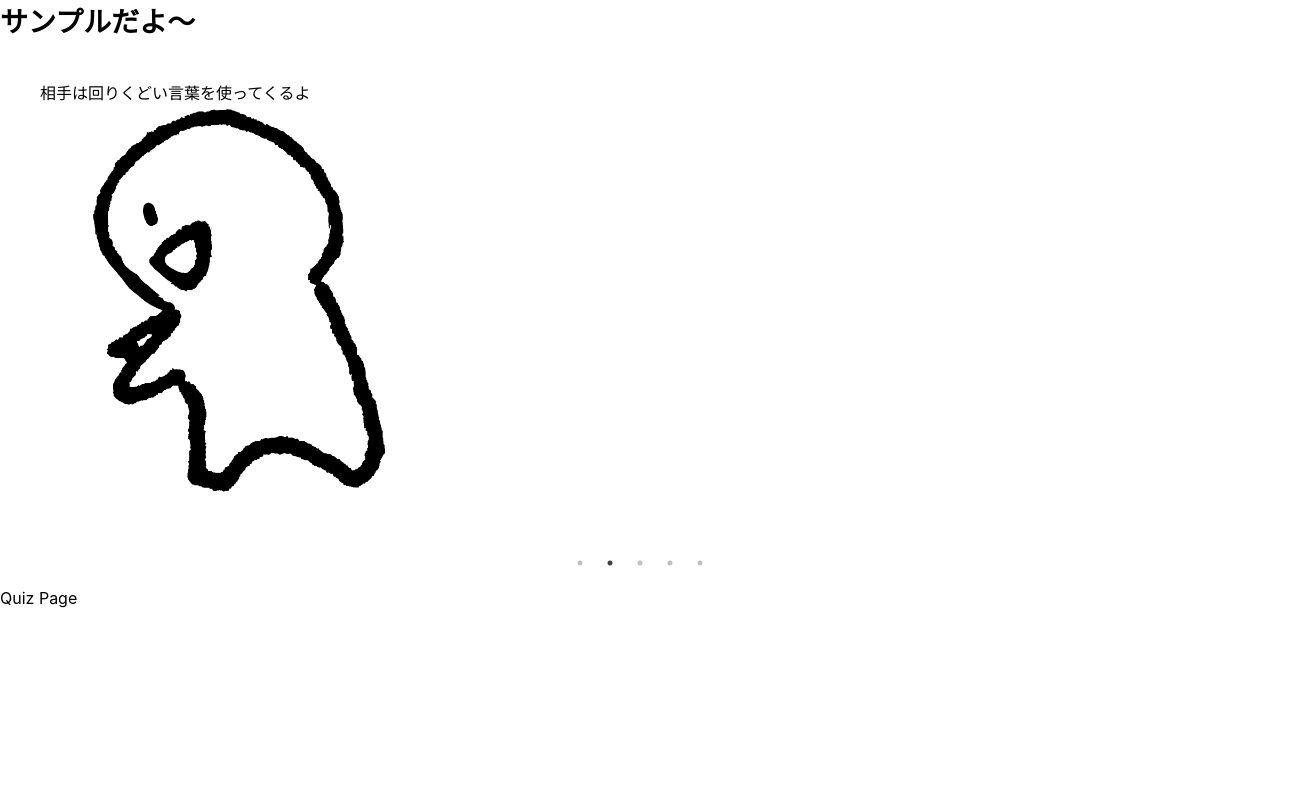
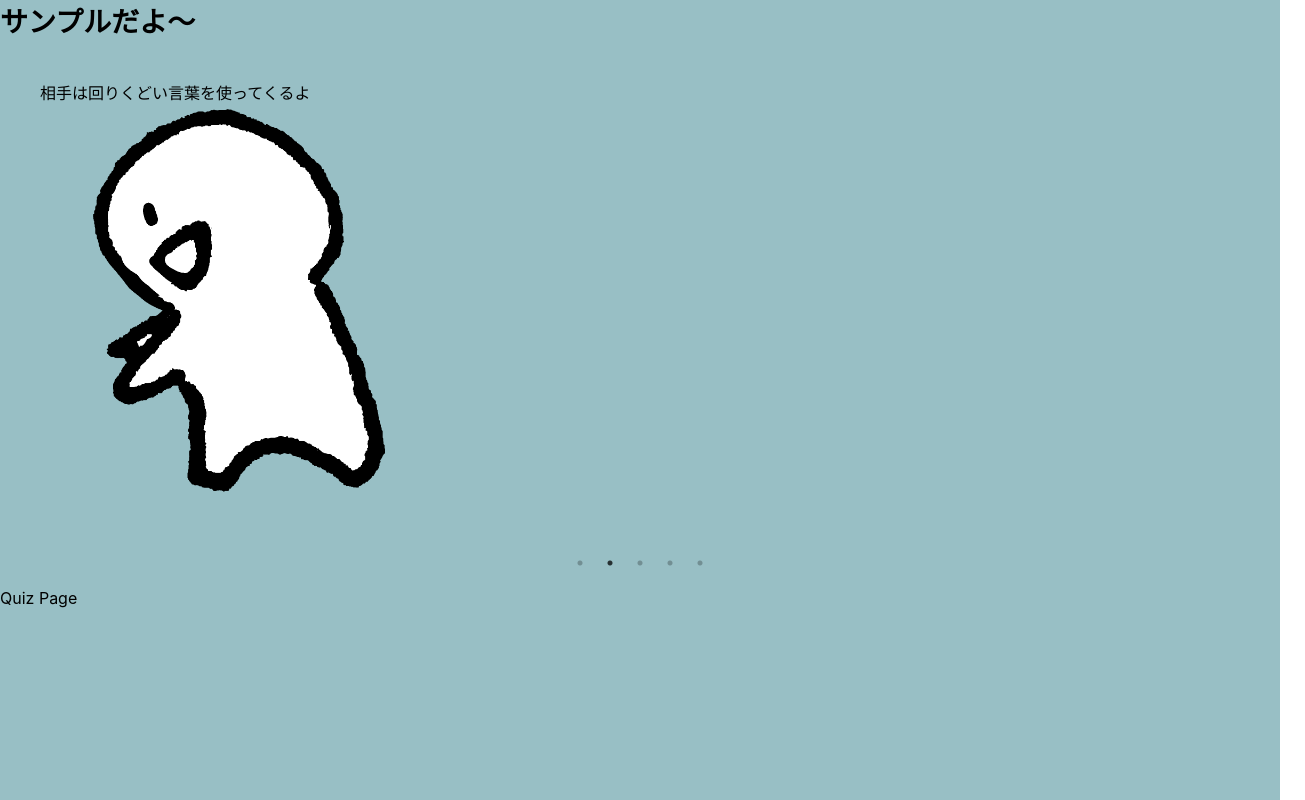
Before and after one commit to natsuto-kun/harasaguri-quiz, a Next.js app: page / in a window 1280 px wide. Shown: the whole page, 1305 px wide, since content can reach past the window. Built offline with nearby package versions, Linux system fonts and the light colour scheme.

Commit message:
fix: スクロールバーの非表示

```diff
--- a/src/layouts/Layout.tsx
+++ b/src/layouts/Layout.tsx
@@ -16,15 +16,6 @@ const container = css`
   min-width: 100vw;
   width: 100vw;
   height: 100vh;
-<<<<<<< HEAD
-`;
-
-const mainContent = css`
-  padding: 40px;
-  width: 100%;
-  height: 100%;
-=======
->>>>>>> refs/remotes/origin/feature/#2_startpage
   background: var(--ui-background-color);
 `;
 
--- a/src/pages/index.tsx
+++ b/src/pages/index.tsx
@@ -42,7 +42,7 @@ const Home: NextPage = () => {
     { id: 2, title: '相手は回りくどい言葉を使ってくるよ', img: '/images/welcome2.png' },
     { id: 3, title: '相手の本心を当てよう！', img: '/images/welcome3.png' },
     { id: 4, title: '相手を怒らせないように気をつけよう', img: '/images/welcome4.png' },
-    { id: 5, title: '間違えすぎると...', img: '/favicon.ico' },
+    { id: 5, title: '間違えすぎると...', img: '/images/welcome5.png' },
   ];
   return (
     <div css={container}>
--- a/src/styles/globals.css
+++ b/src/styles/globals.css
@@ -4,6 +4,7 @@ body {
   margin: 0;
   font-family: -apple-system, BlinkMacSystemFont, Segoe UI, Roboto, Oxygen, Ubuntu, Cantarell,
     Fira Sans, Droid Sans, Helvetica Neue, sans-serif;
+  overflow: hidden;
 }
 
 a {
```
Also changed, not shown: public/images/welcome5.png (added).
